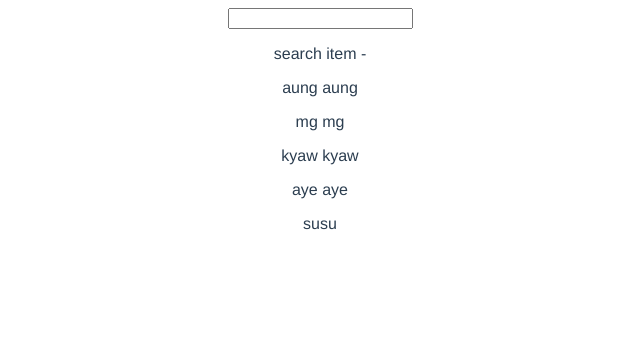
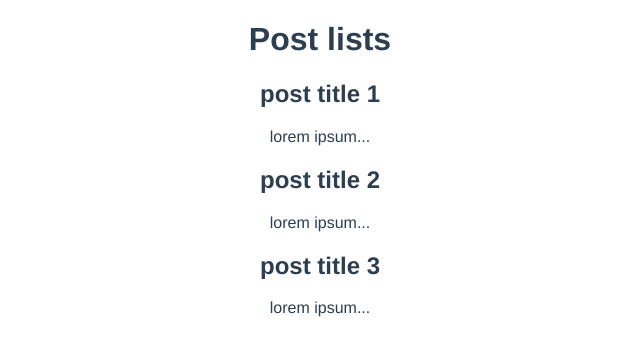
Before and after one commit to theintLwin/Vue-Blog-System, a Vue app: page / in a window 1280 px wide. Shown: the top 356 px of the page, without its empty margins (320-960 px from the left). Built offline with nearby package versions, Linux system fonts and the light colour scheme; data requests are answered from the project's data file.

Commit message:
getPosts composable functions

```diff
--- /dev/null
+++ b/database/db.json
@@ -0,0 +1,19 @@
+{
+    "posts" : [
+        {
+            "title":"post title 1",
+            "id" : 1,
+            "body": "lorem ipsum"
+        },
+        {
+            "title":"post title 2",
+            "id" : 2,
+            "body": "lorem ipsum"
+        },
+        {
+            "title":"post title 3",
+            "id" : 3,
+            "body": "lorem ipsum"
+        }
+    ]
+}
--- a/package.json
+++ b/package.json
@@ -4,7 +4,8 @@
   "private": true,
   "scripts": {
     "serve": "vue-cli-service serve",
-    "build": "vue-cli-service build"
+    "build": "vue-cli-service build",
+    "dev": "json-server --watch database/db.json"
   },
   "dependencies": {
     "core-js": "^3.8.3",
--- /dev/null
+++ b/src/components/PostList.vue
@@ -0,0 +1,23 @@
+<template>
+ <h1>Post lists</h1>
+  <div v-for="post in posts" :key="post.id">
+      <SinglePost :post="post"></SinglePost>
+  </div>
+</template>
+
+<script>
+
+import SinglePost from './SinglePost'
+export default {
+  components: { SinglePost },
+    props:["posts"],
+    setup(props){
+
+
+    }
+}
+</script>
+
+<style>
+
+</style>
--- /dev/null
+++ b/src/components/SinglePost.vue
@@ -0,0 +1,23 @@
+<template>
+
+        <h2>{{post.title}}</h2>
+        <p>{{cutBodyPost}}</p>
+</template>
+
+<script>
+import { computed, onUpdated } from '@vue/runtime-core';
+export default {
+    props:['post'],
+    setup(props){
+        let cutBodyPost=computed(()=>{
+            return props.post.body.substring(0,100)+"...";
+        });
+         onUpdated(()=>console.log("data updated"));
+        return {cutBodyPost};
+    }
+}
+</script>
+
+<style>
+
+</style>
--- /dev/null
+++ b/src/composables/getPosts.js
@@ -0,0 +1,23 @@
+import { ref } from '@vue/reactivity';
+
+let getPosts = ()=>{
+    let error = ref("");
+    let posts = ref([]);
+    let load=async()=>{
+      try{
+          let response=await fetch("http://localhost:3000/posts");
+          if(response.status===404){
+            throw new Error("not found URL");
+          }
+          let datas=await response.json();
+          posts.value = datas;
+      }
+      catch(err){
+        error.value=err.message;
+        // console.log(error.value);
+            }
+        }
+        return {posts,error,load};
+
+}
+export default getPosts;
--- a/src/views/AboutView.vue
+++ /dev/null
@@ -1,5 +0,0 @@
-<template>
-  <div class="about">
-    <h1>This is an about page</h1>
-  </div>
-</template>
--- a/src/views/HomeView.vue
+++ b/src/views/HomeView.vue
@@ -1,37 +1,45 @@
 <template>
   <div class="home">
-    <input type="text" v-model="search">
-   <p>search item - {{search}}</p>
-    <div v-for="name in filteredNames" :key="name">
-      <p>{{name}}</p>
+      <div v-if="posts.length>0">
+        <PostList :posts="posts"></PostList>
+      </div>
+      <div v-else>
+        loading...
+        <!-- loading...  loading feature later coming soon.. -->
       </div>
 
+    <div v-if="error">
+          <p>{{error}}</p>
+    </div>
 
   </div>
 </template>
 
 <script>
-import { ref } from '@vue/reactivity';
-import { computed } from '@vue/runtime-core';
+import PostList from '../components/PostList'
+
+import getPosts from "../composables/getPosts"
 
 
   export default {
+  components: { PostList },
       setup(){
-    let names = ref(["aung aung","mg mg","kyaw kyaw","aye aye","susu"]);
-    let search = ref("");
-
-    let filteredNames = computed(()=>{
-      return names.value.filter(name=>{
-        return name.includes(search.value);
-      })
-    })
-    return {names,search,filteredNames};
+        //composable function
+          let {posts, error, load} = getPosts();
+            load(); //invoke
+            return { posts, error };
+              //destructuring...
+        // let {name,age} = {
+        //     name:"theint",
+        //     age:20
+        //   };
+        //   console.log(name);
+        //   console.log(age);
       }
-
     }
 
 </script>
 
-<style >
+  <style>
 
   </style>
```
Lines whose indentation alone changed are shown as unchanged.
